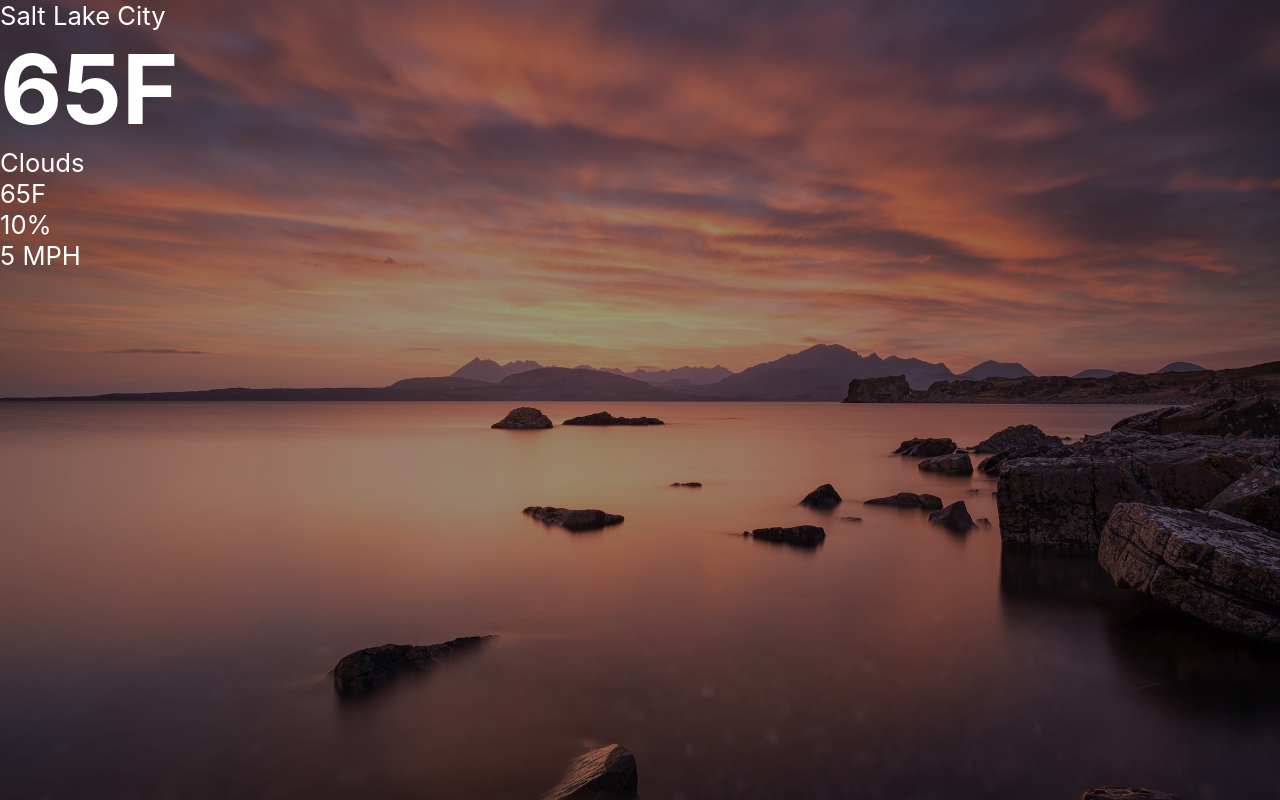
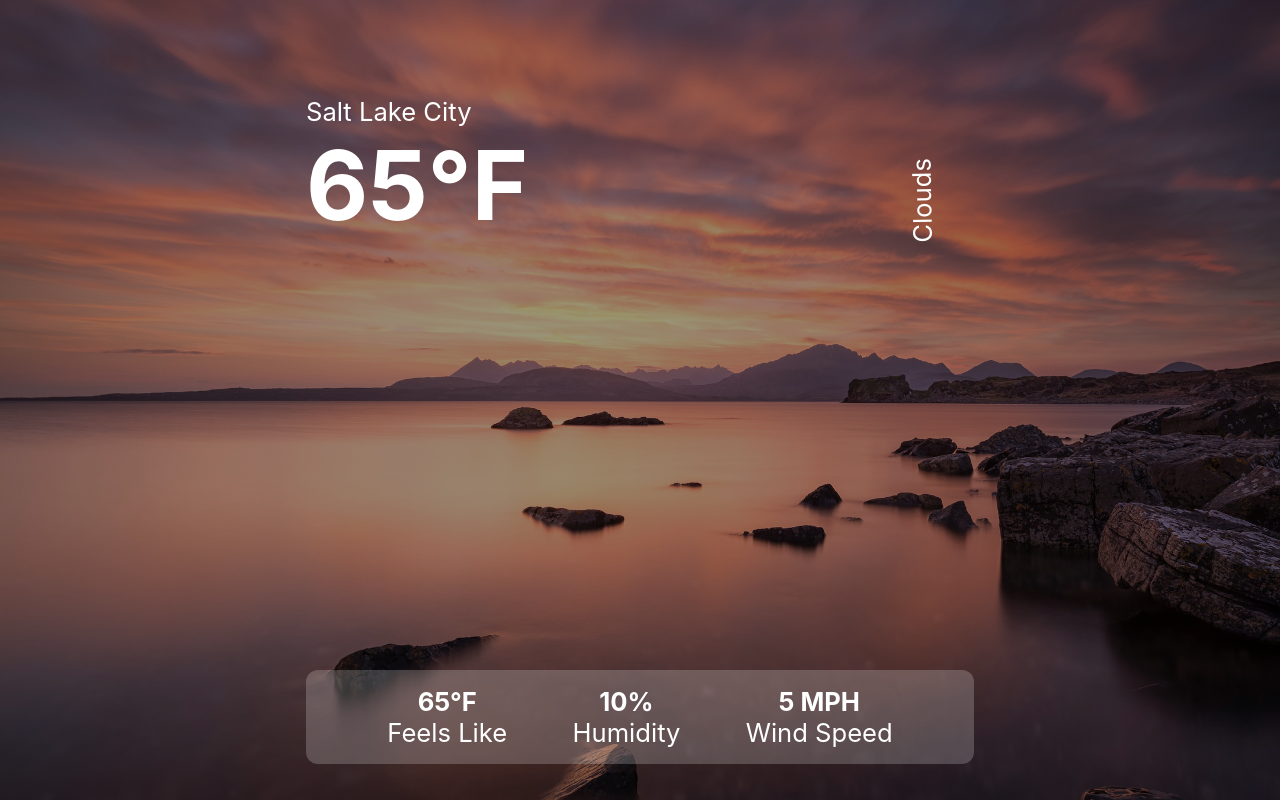
Before and after one commit to edwarmak/weather_api, a React (Create React App) app: page / in a window 1280 px wide. Built offline with nearby package versions, Linux system fonts and the light colour scheme; no server answers.

Commit message:
styling complete, beginning API calls

```diff
--- a/src/App.js
+++ b/src/App.js
@@ -15,22 +15,27 @@ function App() {
             <p>Salt Lake City</p>
           </div>
           <div className="temp">
-            <h1>65F</h1>
+            <h1>65°F</h1>
           </div>
           <div className="description">
             <p>Clouds</p>
           </div>
         </div>
-        <div className="bottom"></div>
-          <div className="feels">
-            <p>65F</p>
+        <div className="bottom">
+         <div className="feels">
+            <p className="bold">65°F</p>
+            <p>Feels Like</p>
           </div>
           <div className="humidity">
-            <p>10%</p>
+            <p className="bold">10%</p>
+            <p>Humidity</p>
           </div>
           <div className="wind">
-            <p>5 MPH</p>
+            <p className="bold">5 MPH</p>
+            <p>Wind Speed</p>
           </div>
+        </div>
+
       </div>
     </div>
   );
--- a/src/index.css
+++ b/src/index.css
@@ -38,3 +38,42 @@ h1 {
   left: 0;
   z-index: -1;
 }
+
+.container {
+  max-width: 700px;
+  height: 700px;
+  margin: auto;
+  padding: 0 1em;
+  position: relative;
+  top: 10%;
+  display: flex;
+  flex-direction: column;
+  justify-content: space-between;
+}
+
+.App .top {
+  width: 100%;
+  margin: 1em auto;
+}
+
+.App .description {
+  position: relative;
+  right: -90%;
+  transform-origin: 0 0;
+  transform: rotate(269deg);
+}
+
+.App .bottom {
+  display: flex;
+  justify-content: space-evenly;
+  text-align: center;
+  width: 100%;
+  margin: 1em auto;
+  padding: 1em;
+  border-radius: 12px;
+  background-color: rgba(255,255,255, 0.2);
+}
+
+.bold {
+  font-weight: 700;
+}
```
